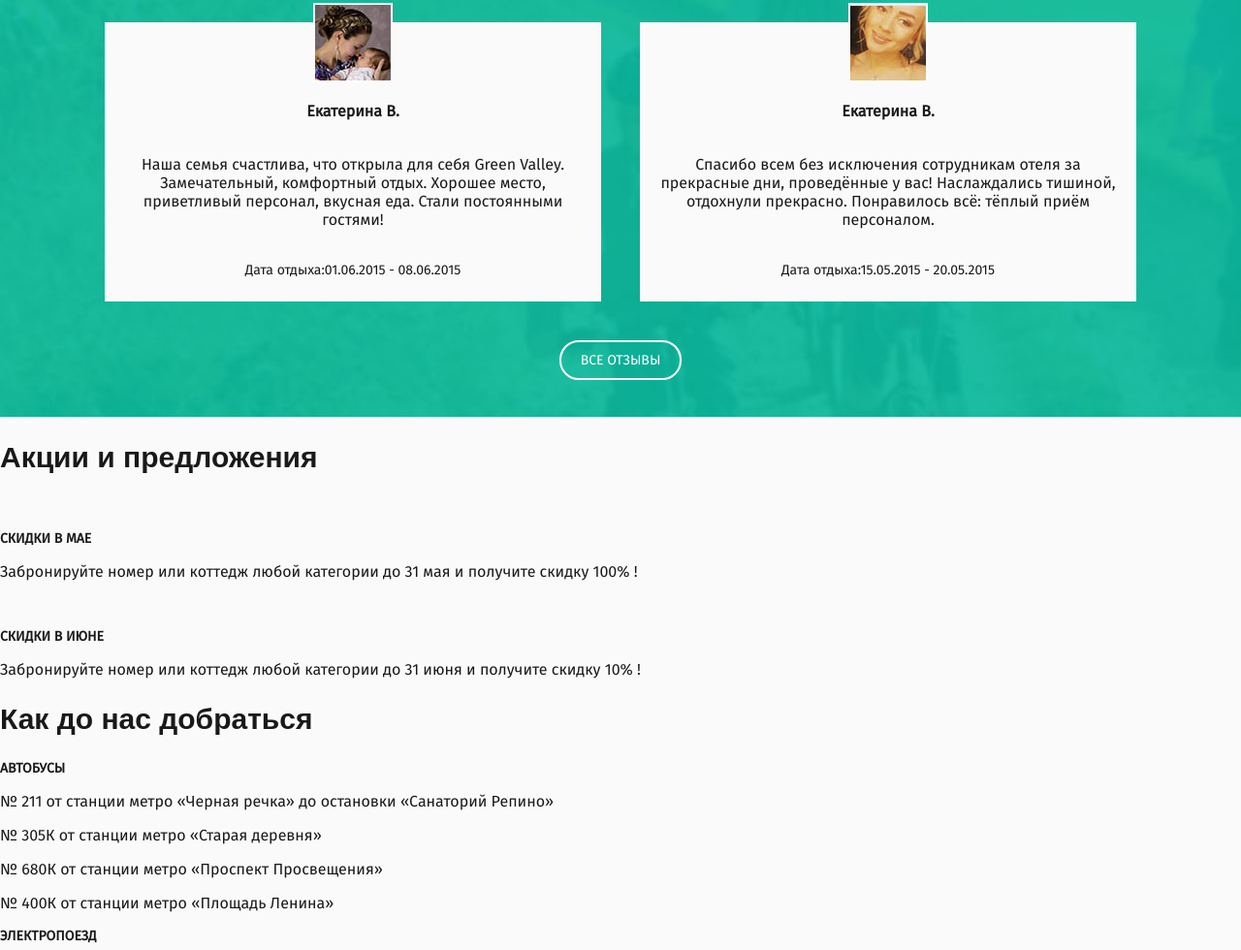
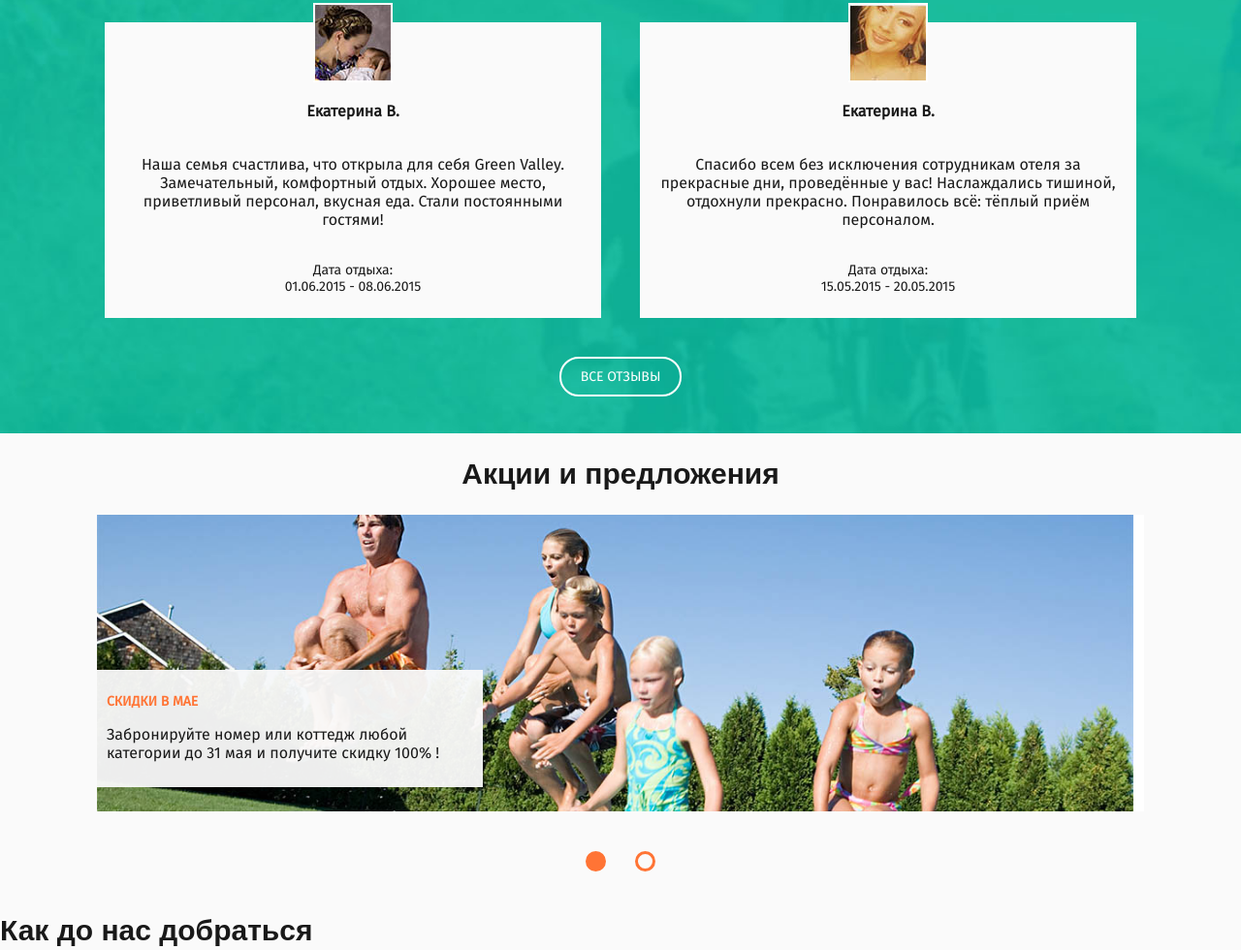
Before and after one commit to juugarkina/GreenValley2, a website: page src/index.html in a window 1280 px wide. Shown: the part 1921-2901 px from the top of the page at 97% size. Drawn offline with nearby package versions, Linux system fonts and the light colour scheme; files that its build step writes are made by us from their sources; files whose address does not match are found by name; a web font is replaced by a local one.

Commit message:
offers slider stylized

```diff
--- a/src/index.html
+++ b/src/index.html
@@ -119,7 +119,7 @@
                     <p class="review__caption">Екатерина В.</p>
                 </div>
                 <p class="review__text">Наша семья счастлива, что открыла для себя Green Valley. Замечательный, комфортный отдых. Хорошее место, приветливый персонал, вкусная еда. Стали постоянными гостями!</p>
-                <p class="review__dates">Дата отдыха:01.06.2015 - 08.06.2015</p>
+                <p class="review__dates">Дата отдыха:<br>01.06.2015 - 08.06.2015</p>
             </div>
             <div class="review  ">
                 <div class="review__author">
@@ -127,7 +127,7 @@
                     <p class="review__caption">Екатерина В.</p>
                 </div>
                 <p class="review__text">Спасибо всем без исключения сотрудникам отеля за прекрасные дни, проведённые у вас! Наслаждались тишиной, отдохнули прекрасно. Понравилось всё: тёплый приём персоналом.</p>
-                <p class="review__dates">Дата отдыха:15.05.2015 - 20.05.2015</p>
+                <p class="review__dates">Дата отдыха:<br>15.05.2015 - 20.05.2015</p>
             </div>
             <div class="review">
                 <div class="review__author">
@@ -169,17 +169,21 @@
 <section class="offers">
     <div class="offers__inner">
         <h2 class="offers__title">Акции и предложения</h2>
-        <div class="offers__slider">
-            <img src="" alt="" class="offers__img">
+        <div class="offers__slider owl-carousel" id = "offers-slider">
+            <div class="offers__item"><a href="">
+                <img src="img/offers-bgr.jpg" alt="" class="offers__img">
                 <div class="offers__infoblock">
                     <h3 class="offers__infoblock-title">Скидки в мае</h3>
                     <p class="offers__infoblock-text">Забронируйте номер или коттедж любой категории до 31 мая и получите скидку 100% !</p>
                 </div>
-            <img src="" alt="" class="offers__img">
+            </a></div>
+            <div class="offers__item"><a href="">
+                <img src="img/promo-family.jpg" alt="" class="offers__img">
                     <div class="offers__infoblock">
                         <h3 class="offers__infoblock-title">Скидки в июне</h3>
                         <p class="offers__infoblock-text">Забронируйте номер или коттедж любой категории до 31 июня и получите скидку 10% !</p>
                     </div>
+            </a></div>
         </div>
         <div class="offers__tabs">
             <div class="offers__tab  offers__tab--active"></div>
--- a/src/js/script.js
+++ b/src/js/script.js
@@ -3,6 +3,12 @@ $(document).ready(function(){
   $("#promo-slider-thumbs").owlCarousel({
     items:1,
     loop:true,
+  });
+
+  $("#offers-slider").owlCarousel({
+    items:1,
+    loop:true,
+    dots:true,
   });
 
    $("#gallery-preview").owlCarousel({
--- a/src/less/blocks/gallery.less
+++ b/src/less/blocks/gallery.less
@@ -5,7 +5,9 @@
 
     &__inner{
         // margin: auto 0;
+       @media (min-width: @screen-lg) {
         margin: 20px 100px 40px 100px;
+        }
     }
 
     &__img {
--- /dev/null
+++ b/src/less/blocks/offers.less
@@ -0,0 +1,63 @@
+// Для импорта в диспетчер подключений: @import './src/less/blocks/offers.less';
+
+
+.offers {
+  text-align: center;
+  position: relative;
+
+  &__inner {
+
+    @media (min-width: @screen-lg) {
+        margin: 0 100px;
+        }
+
+  }
+
+  &__infoblock-title {
+    color: @color-orange;
+    text-align: left;
+  }
+
+  &__infoblock {
+    text-align: left;
+    padding: 10px;
+    width: 90%;
+    position: absolute;
+    left: 0;
+    bottom: 25px;
+    background-color: rgba(250,250,250,0.95);
+
+     @media (min-width: @screen-sm) {
+            width: 35%;
+        }
+
+  }
+
+  &__img {
+    width: 100%;
+  }
+
+  &__slider {
+
+    .owl-dots{
+    // border: 1px solid #000;
+    text-align: center;
+    }
+
+
+   .owl-dot {
+        width: 15px;
+        height: 15px;
+        display: inline-block;
+        border: 3px solid @color-orange;
+        border-radius: 50%;
+        margin: 15px;
+
+    }
+
+    .active {
+        background-color: @color-orange;
+    }
+
+  }
+}
--- a/src/less/style.less
+++ b/src/less/style.less
@@ -14,3 +14,4 @@
 @import './src/less/blocks/gallery.less';
 @import './src/less/blocks/testimonials.less';
 @import './src/less/blocks/review.less';
+@import './src/less/blocks/offers.less';
```
Lines whose indentation alone changed are shown as unchanged.
